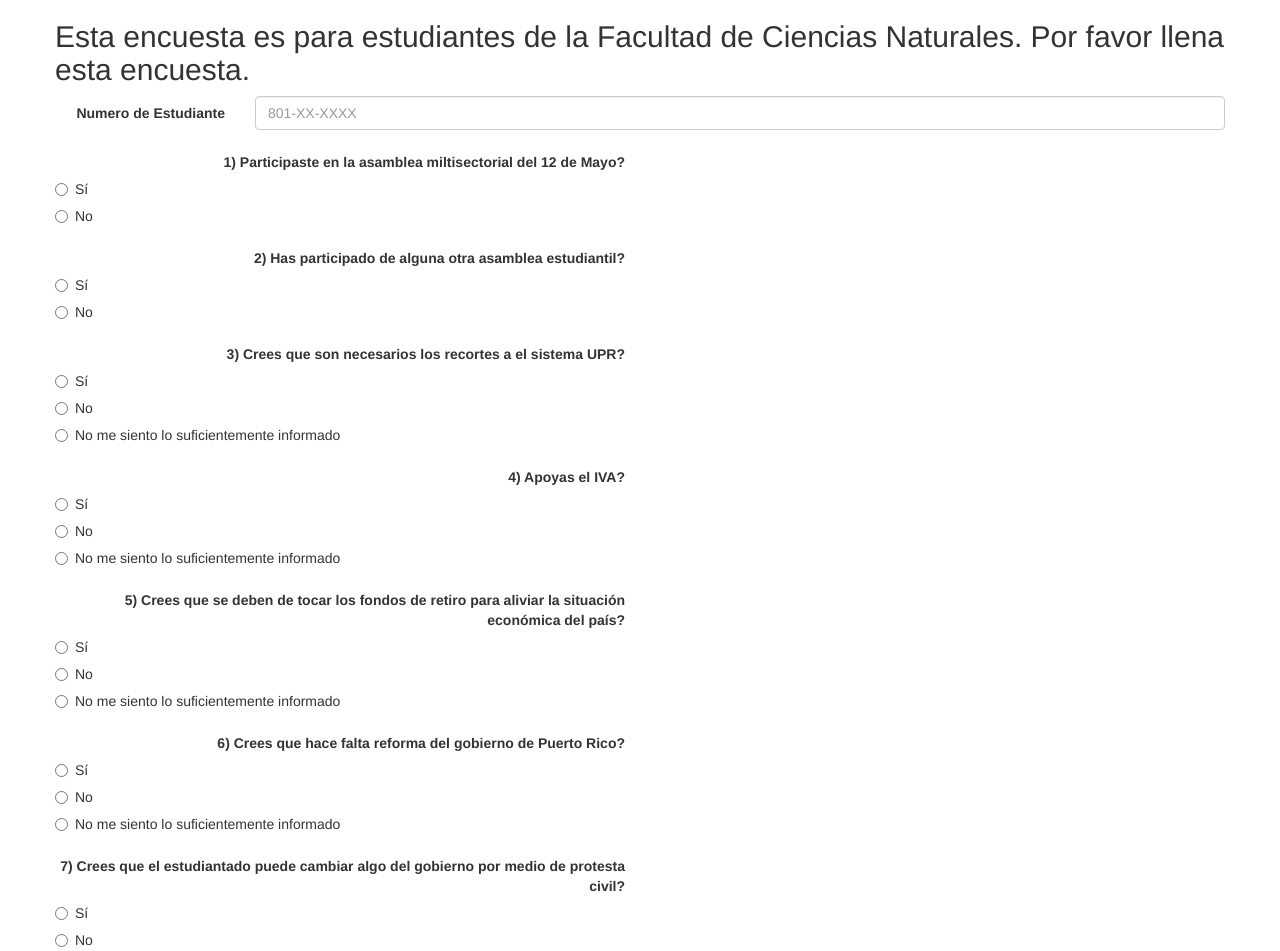
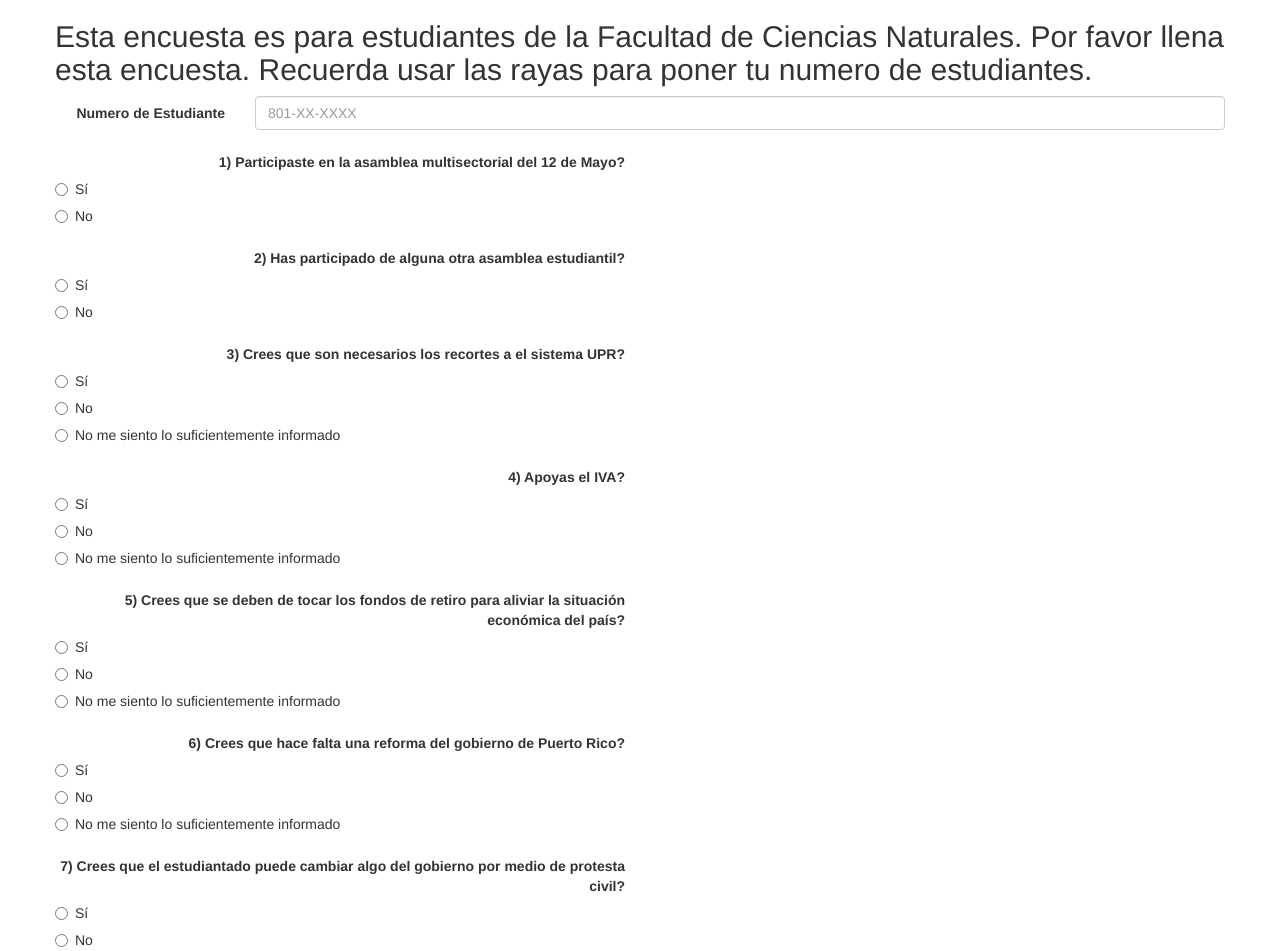
Before and after one commit to Jom901/Encuesta-Naturales, a Flask app: page / in a window 1280 px wide. Shown: the top 951 px of the page. Run offline with Flask 2, Linux system fonts and the light colour scheme; some libraries are stand-ins or nearby versions.

Commit message:
Minor grammatical changes

```diff
--- a/templates/index.html
+++ b/templates/index.html
@@ -6,7 +6,7 @@
 <body>
   <div class="container">
     <div class="row">
-      <h2>Esta encuesta es para estudiantes de la Facultad de Ciencias Naturales. Por favor llena esta encuesta.</h2>
+      <h2>Esta encuesta es para estudiantes de la Facultad de Ciencias Naturales. Por favor llena esta encuesta. Recuerda usar las rayas para poner tu numero de estudiantes.</h2>
       <form class="form-horizontal" action="/" method="POST">
       <div class="form-group">
         <label for="inputStudentNumber" class="col-sm-2 control-label">Numero de Estudiante</label>
@@ -15,7 +15,7 @@
         </div>
       </div>
       <div class="form-group">
-        <label for="inputStudentNumber" class="col-sm-6 control-label">1) Participaste en la asamblea miltisectorial del 12 de Mayo?</label>
+        <label for="inputStudentNumber" class="col-sm-6 control-label">1) Participaste en la asamblea multisectorial del 12 de Mayo?</label>
         <div class="col-sm-10">
           <div class="radio">
             <label>
@@ -123,7 +123,7 @@
       </div>
 
       <div class="form-group">
-        <label for="inputStudentNumber" class="col-sm-6 control-label">6) Crees que hace falta reforma del gobierno de Puerto Rico?</label>
+        <label for="inputStudentNumber" class="col-sm-6 control-label">6) Crees que hace falta una reforma del gobierno de Puerto Rico?</label>
         <div class="col-sm-10">
           <div class="radio">
             <label>
```
Also changed, not shown: other parts of templates/index.html (+1 -1 lines).
